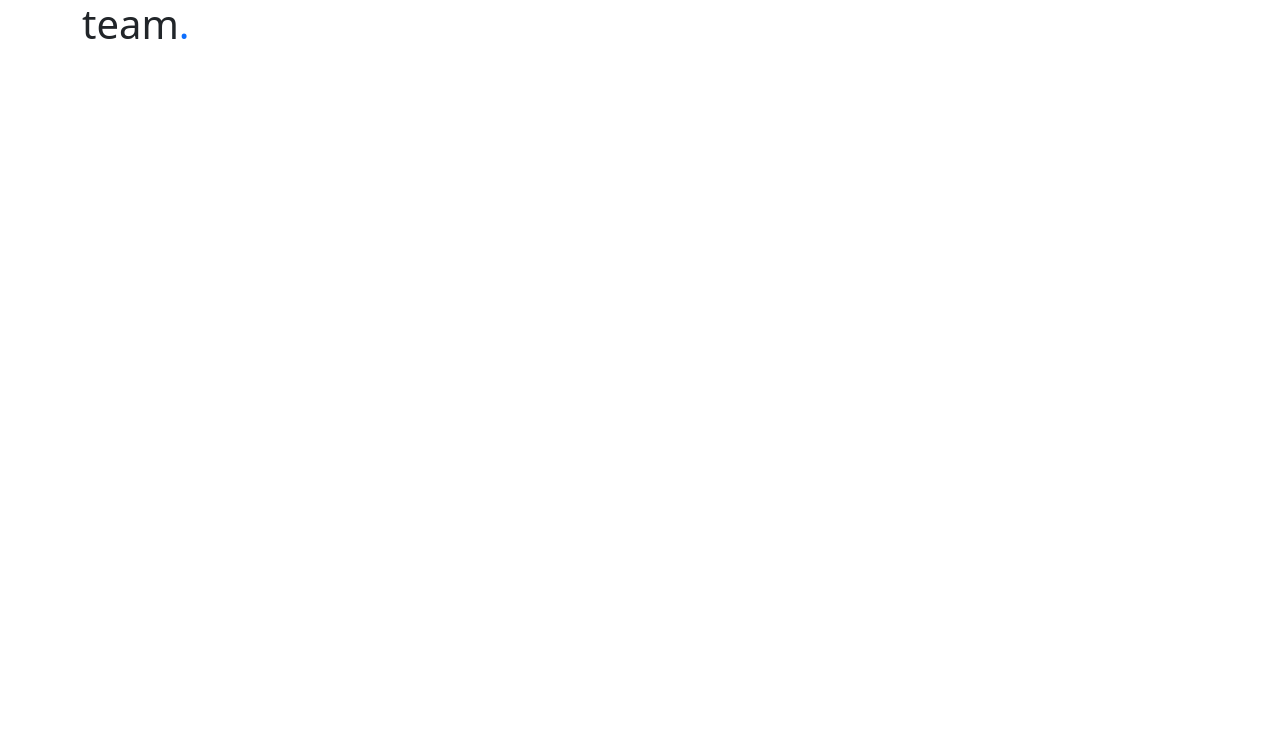
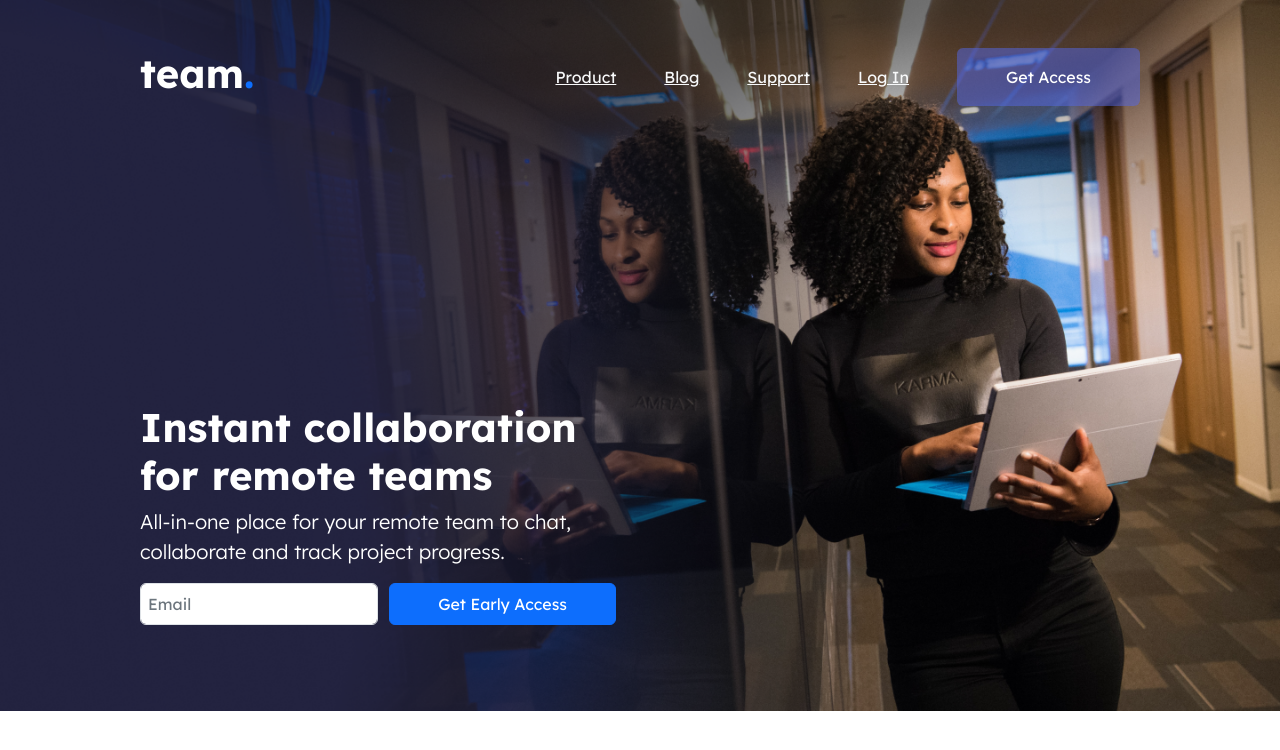
Before and after one commit to aufasyaihan/coding-test-detik.com, a website: page src/index.html in a window 1280 px wide. Drawn offline with nearby package versions, Linux system fonts and the light colour scheme.

Commit message:
chore: Update project dependencies and add Bootstrap Icons

```diff
--- a/package.json
+++ b/package.json
@@ -15,6 +15,7 @@
   "author": "aufa",
   "license": "ISC",
   "dependencies": {
-    "bootstrap": "^5.3.3"
+    "bootstrap": "^5.3.3",
+    "bootstrap-icons": "^1.11.3"
   }
 }
--- a/src/index.html
+++ b/src/index.html
@@ -5,15 +5,66 @@
     <meta name="viewport" content="width=device-width, initial-scale=1.0" />
     <link rel="preconnect" href="https://fonts.googleapis.com" />
     <link rel="preconnect" href="https://fonts.gstatic.com" crossorigin />
-    <link rel="stylesheet" href="main.css">
+    <link rel="stylesheet" href="main.css" />
     <script src="../node_modules/bootstrap/dist/js/bootstrap.bundle.min.js"></script>
     <title>Landing Page</title>
   </head>
   <body>
-    <header>
-      <nav class="container bg-transparent">
-        <h1>team<span class="text-primary">.</span></h1>
+    <header class="position-relative overflow-hidden h-800 w-100">
+      <nav class="navbar bg-transparent mx-8 mt-2-5">
+        <h1 class="fw-bold text-white">
+          team<span class="text-primary">.</span>
+        </h1>
+        <ul class="navbar-nav d-flex flex-row align-items-center gap-5">
+          <li class="nav-item">
+            <a href="#" class="link-light link-underline-light">Product</a>
+          </li>
+          <li class="nav-item">
+            <a href="#" class="link-light link-underline-light">Blog</a>
+          </li>
+          <li class="nav-item">
+            <a href="#" class="link-light link-underline-light">Support</a>
+          </li>
+          <li class="nav-item">
+            <a href="#" class="link-light link-underline-light">Log In</a>
+          </li>
+          <li class="nav-item">
+            <a href="#" class="btn text-white px-5 py-3 btn-purple"
+              >Get Access</a
+            >
+          </li>
+        </ul>
       </nav>
+
+      <section class="mx-8 h-100 text-white d-flex align-items-center">
+        <div class="row w-50">
+          <h1 class="fw-bold">Instant collaboration for remote teams</h1>
+          <p class="fs-5 fw-light">
+            All-in-one place for your remote team to chat, collaborate and track
+            project progress.
+          </p>
+          <div class="d-flex gap-1 justify-content-between">
+            <div class="w-50 position-relative">
+              <label class="position-absolute z-1 text-secondary h-100 d-grid align-items-center justify-content-between w-100 ps-2" for="email">Email</label>
+
+              <input
+                class="form-control h-100"
+                type="email"
+                name="email"
+                id="email"
+              />
+            </div>
+            <button class="btn text-white px-5 py-2 btn-primary">
+              Get Early Access
+            </button>
+          </div>
+        </div>
+      </section>
+      <img
+        class="position-absolute w-100 top-0 z-n1 object-fit-cover"
+        src="../images/christina-wocintechchat-com-L85a1k-XqH8-unsplash 1.png"
+        alt="hero"
+      />
     </header>
   </body>
 </html>
--- a/src/style.css
+++ /dev/null
@@ -1,8 +0,0 @@
-@import url('https://fonts.googleapis.com/css2?family=Lexend+Deca:wght@100..900&family=Plus+Jakarta+Sans:ital,wght@0,200..800;1,200..800&display=swap');
-
-* {
-  margin: 0;
-  padding: 0;
-  box-sizing: border-box;
-  font-family: "Plus Jakarta Sans", sans-serif;
-}
```
Also changed, not shown: src/main.css, 1 other file.
